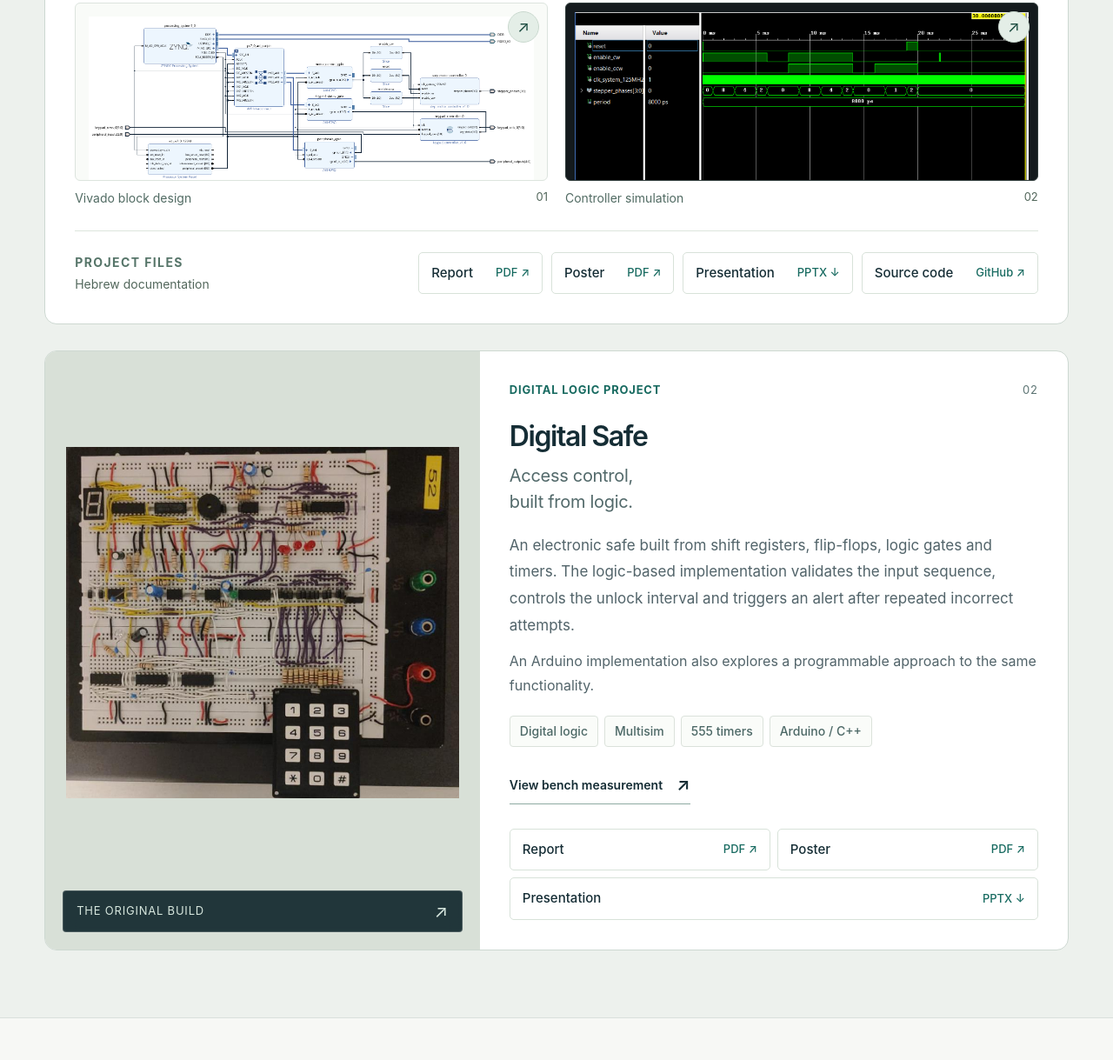
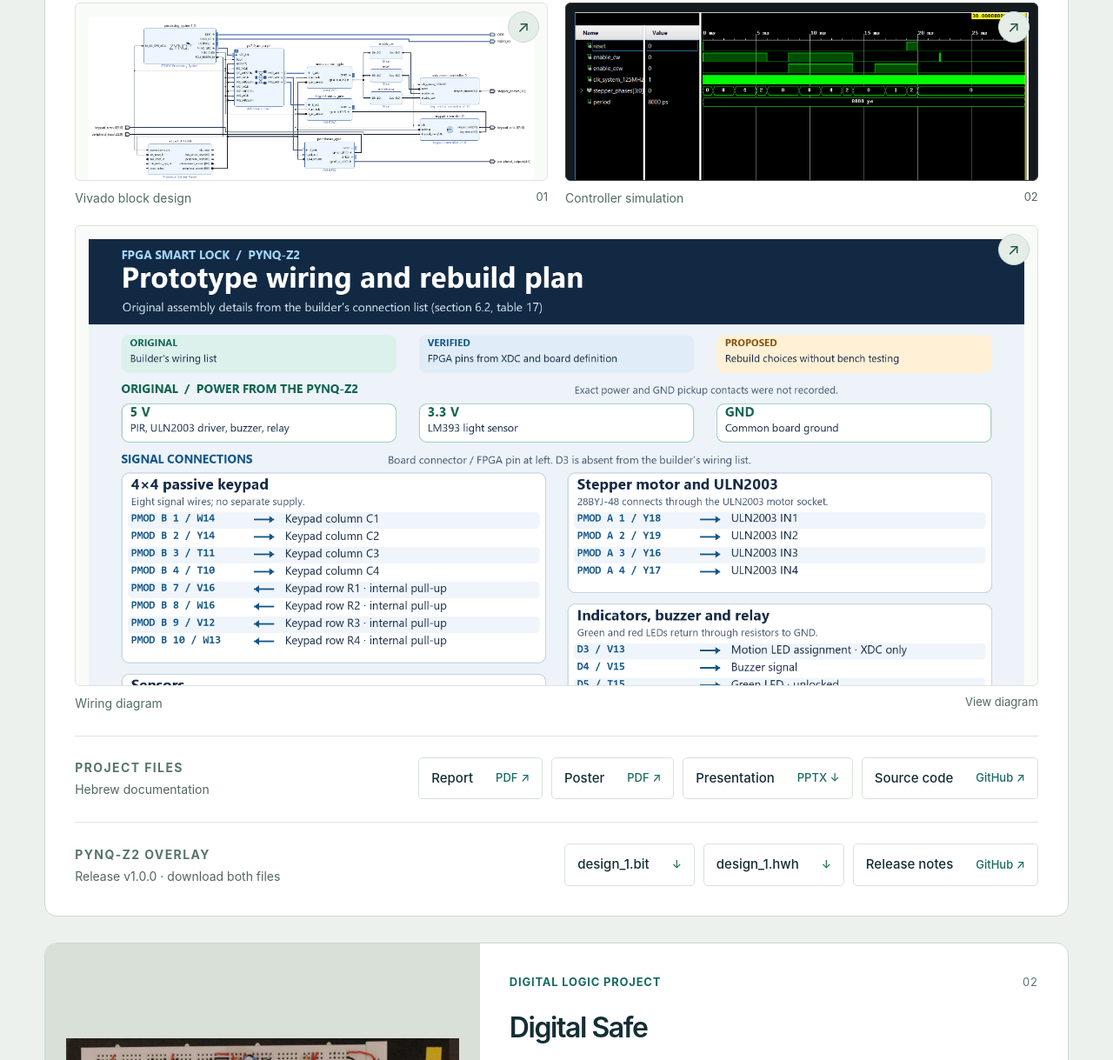
Before and after one commit to Subalo/portfolio-, a plain HTML site: page index.html in a window 1280 px wide. Shown: the part 2774-3993 px from the top of the page at 87% size. Drawn offline with Linux system fonts and the light colour scheme.

Commit message:
Show updated Smart Lock wiring and overlay downloads

```diff
--- a/index.html
+++ b/index.html
@@ -18,7 +18,7 @@
   <meta name="twitter:card" content="summary_large_image">
   <meta name="color-scheme" content="light">
   <link rel="icon" href="favicon.svg" type="image/svg+xml">
-  <link rel="stylesheet" href="style.css?v=3fbb8634e70f">
+  <link rel="stylesheet" href="style.css?v=224694a1895f">
   <script src="site.js?v=bd8efa7d40ee" defer></script>
   <script type="application/ld+json">
     {"@context":"https://schema.org","@type":"Person","name":"Subalo Belay","url":"https://subalo.github.io/portfolio-/","email":"mailto:subalo.belay1@gmail.com","telephone":"+972542978448","alumniOf":{"@type":"CollegeOrUniversity","name":"Ariel University"},"sameAs":["https://github.com/Subalo","https://www.linkedin.com/in/subalo-belay"],"knowsAbout":["Electrical engineering","VHDL","FPGA","Python","OpenCV"]}
@@ -74,12 +74,14 @@
             <p class="diagram-note">High-level functional overview. Telegram alerts and event logging run in Python; the motor controller runs in the FPGA.</p>
           </div>
           <div class="project-capabilities"><div><span class="feature-line" aria-hidden="true">01</span><h4>Recognize</h4><p>Haar Cascade face detection and LBPH recognition, with keypad access as a backup.</p></div><div><span class="feature-line" aria-hidden="true">02</span><h4>Control</h4><p>VHDL motor sequencing, sensor inputs and door-state feedback for the locking process.</p></div><div><span class="feature-line" aria-hidden="true">03</span><h4>Respond</h4><p>Failed-attempt handling, temporary lockout, Telegram alerts and CSV event logs.</p></div></div>
-          <details class="engineering-details"><summary>Inside the engineering <span aria-hidden="true">+</span></summary><div class="engineering-content"><div><h4>Hardware–software integration</h4><p>A custom VHDL motor controller is packaged as IP in Vivado. Python communicates with the programmable logic through an overlay and AXI GPIO interfaces.</p></div><div><h4>Verification</h4><p>Vivado simulations check the stepper phase sequences. System checks in Jupyter cover startup, access attempts, sensor behavior and alert handling.</p></div><a class="text-link" href="assets/images/smart-lock-wiring.jpg" data-lightbox data-caption="Smart Lock — original wiring diagram from page 33 of the project report.">View the original wiring diagram <span aria-hidden="true">↗</span></a></div></details>
+          <details class="engineering-details"><summary>Inside the engineering <span aria-hidden="true">+</span></summary><div class="engineering-content"><div><h4>Hardware–software integration</h4><p>A custom VHDL motor controller is packaged as IP in Vivado. Python communicates with the programmable logic through an overlay and AXI GPIO interfaces.</p></div><div><h4>Verification</h4><p>Vivado simulations check the stepper phase sequences. System checks in Jupyter cover startup, access attempts, sensor behavior and alert handling.</p></div><a class="text-link" href="https://github.com/Subalo/smart-lock-fpga/blob/main/docs/hardware.md" target="_blank" rel="noopener noreferrer">Read the hardware guide <span aria-hidden="true">↗</span></a></div></details>
           <div class="project-gallery" aria-label="Smart Lock project evidence">
             <a class="gallery-item" href="assets/images/smart-lock-vivado.png" data-lightbox data-caption="Smart Lock — original Vivado block design from the project report."><div class="gallery-image schematic"><img src="assets/images/smart-lock-vivado.png" alt="Original Vivado block design connecting the Zynq processing system, AXI interfaces and custom motor IP." width="1897" height="723" loading="lazy" decoding="async"><span class="gallery-expand" aria-hidden="true">↗</span></div><span class="gallery-caption">Vivado block design <span>01</span></span></a>
             <a class="gallery-item" href="assets/images/smart-lock-waveform.png" data-lightbox data-caption="Smart Lock — original stepper-controller simulation from the project report."><div class="gallery-image waveform"><img src="assets/images/smart-lock-waveform.png" alt="Vivado simulation waveform showing the stepper motor controller's control inputs and output phases." width="939" height="379" loading="lazy" decoding="async"><span class="gallery-expand" aria-hidden="true">↗</span></div><span class="gallery-caption">Controller simulation <span>02</span></span></a>
+            <a class="gallery-item wiring-diagram" href="assets/images/smart-lock-wiring-current.png" data-lightbox data-caption="Smart Lock wiring. Blue identifies verified pin assignments, green identifies the original power rails, and amber identifies proposed rebuild connections."><div class="gallery-image"><img src="assets/images/smart-lock-wiring-current.png" alt="Smart Lock wiring diagram showing PYNQ-Z2 signal pins, the original 5 V and 3.3 V rails, ground, and proposed rebuild connections." width="1720" height="1690" loading="lazy" decoding="async"><span class="gallery-expand" aria-hidden="true">↗</span></div><span class="gallery-caption">Wiring diagram <span>View diagram</span></span></a>
           </div>
           <div class="project-downloads"><span class="download-label">PROJECT FILES <small>Hebrew documentation</small></span><div><a class="download-link" href="assets/docs/smart-lock-report.pdf" target="_blank" rel="noopener noreferrer">Report <span>PDF ↗</span></a><a class="download-link" href="assets/docs/smart-lock-poster.pdf" target="_blank" rel="noopener noreferrer">Poster <span>PDF ↗</span></a><a class="download-link" href="assets/docs/smart-lock-presentation.pptx" download>Presentation <span>PPTX ↓</span></a><a class="download-link" href="https://github.com/Subalo/smart-lock-fpga" target="_blank" rel="noopener noreferrer">Source code <span>GitHub ↗</span></a></div></div>
+          <div class="project-downloads"><span class="download-label">PYNQ-Z2 OVERLAY <small>Release v1.0.0 · download both files</small></span><div><a class="download-link" href="https://github.com/Subalo/smart-lock-fpga/releases/download/v1.0.0/design_1.bit">design_1.bit <span>↓</span></a><a class="download-link" href="https://github.com/Subalo/smart-lock-fpga/releases/download/v1.0.0/design_1.hwh">design_1.hwh <span>↓</span></a><a class="download-link" href="https://github.com/Subalo/smart-lock-fpga/releases/tag/v1.0.0" target="_blank" rel="noopener noreferrer">Release notes <span>GitHub ↗</span></a></div></div>
         </article>
         <article class="project-card safe-project" id="digital-safe" aria-labelledby="digital-safe-heading">
           <div class="safe-visual"><a href="assets/images/digital-safe-prototype.jpg" data-lightbox data-caption="Digital Safe — the original assembled logic-based prototype from the project report."><img src="assets/images/digital-safe-prototype.jpg" alt="Assembled Digital Safe prototype with logic ICs, breadboards, keypad, indicator LEDs and wiring." width="833" height="746" loading="lazy" decoding="async"><span class="photo-label">THE ORIGINAL BUILD <span aria-hidden="true">↗</span></span></a></div>
--- a/style.css
+++ b/style.css
@@ -854,6 +854,12 @@ em {
   display:grid;
   grid-template-columns:1fr 1fr;
   gap:20px;
+}
+.project-gallery > .wiring-diagram {
+  grid-column:1/-1;
+}
+.wiring-diagram .gallery-image {
+  height:clamp(280px,52vw,530px);
 }
 .gallery-image {
   height:clamp(180px,16vw,280px);
```
Also changed, not shown: assets/images/smart-lock-wiring-current.png (added).
